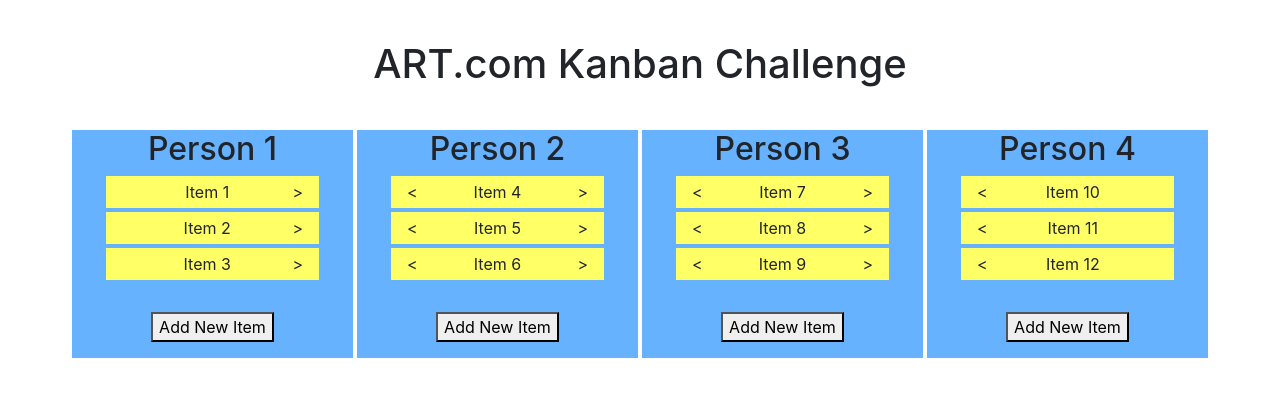
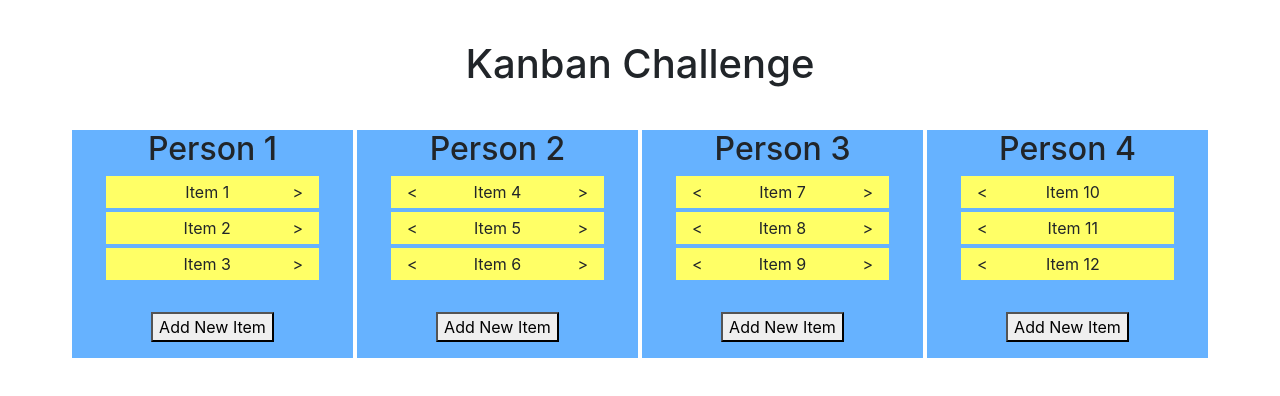
Before and after one commit to leobrandao/art-challenge, a React (Create React App) app: page / in a window 1280 px wide. Shown: the top 396 px of the page. Built offline with nearby package versions, Linux system fonts and the light colour scheme.

Commit message:
Update App Title

```diff
--- a/src/App.js
+++ b/src/App.js
@@ -40,7 +40,7 @@
     const keys = Object.keys(columns);
     return (
       <div className="container">
-        <h1 className="app--title">ART.com Kanban Challenge</h1>
+        <h1 className="app--title">Kanban Challenge</h1>
         <div className="row">
           {keys.map((key, index) => (
             <Column
```
